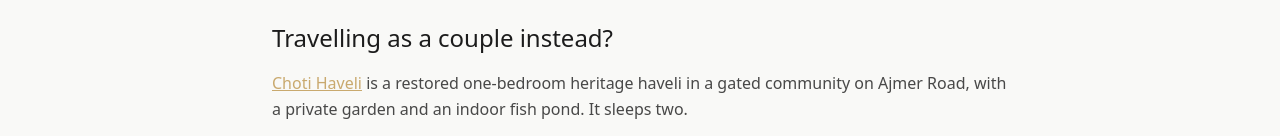
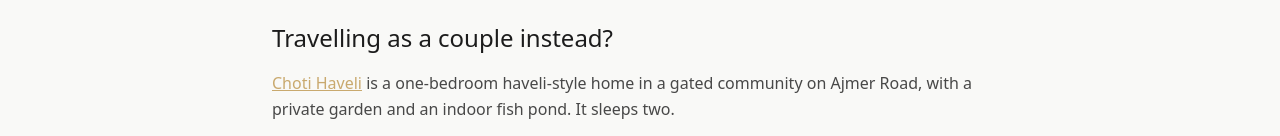
Before and after one commit to unsocialsthailandwebsite-sketch/stayrafin, a Next.js app: page /family-getaways-near-jaipur in a window 1280 px wide. Shown: the part 816-952 px from the top of the page. Built offline with nearby package versions, Linux system fonts and the light colour scheme; a web font is replaced by a local one.

Commit message:
Fix Choti Haveli copy: haveli-style, not restored heritage

```diff
--- a/src/app/family-getaways-near-jaipur/page.tsx
+++ b/src/app/family-getaways-near-jaipur/page.tsx
@@ -57,7 +57,7 @@
                 <h2 className="font-serif text-2xl text-stayra-charcoal mb-4">Travelling as a couple instead?</h2>
                 <p className="font-sans text-stayra-charcoal/80 leading-relaxed mb-10">
                     <Link href="/properties/choti-haveli" className="text-stayra-gold underline">Choti Haveli</Link>{" "}
-                    is a restored one-bedroom heritage haveli in a gated community on Ajmer Road, with a
+                    is a one-bedroom haveli-style home in a gated community on Ajmer Road, with a
                     private garden and an indoor fish pond. It sleeps two.
                 </p>
 
```
